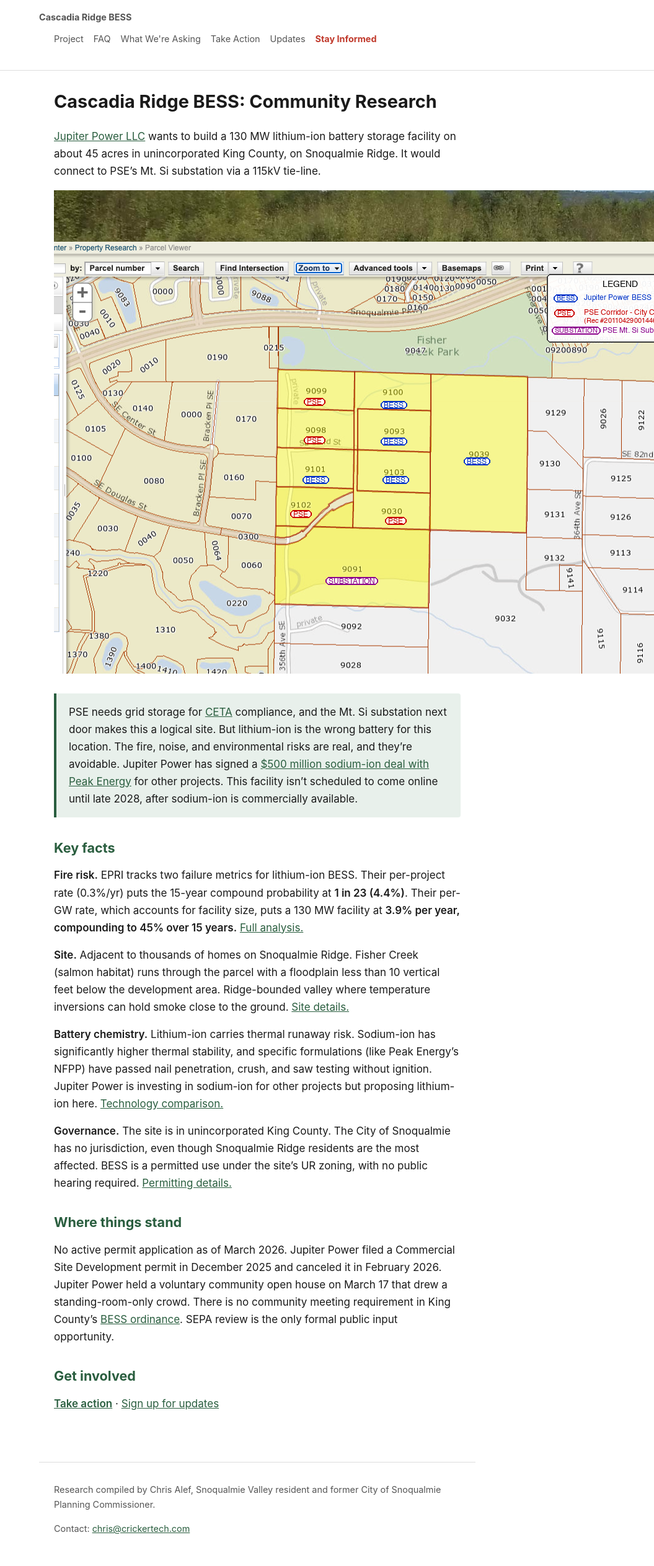
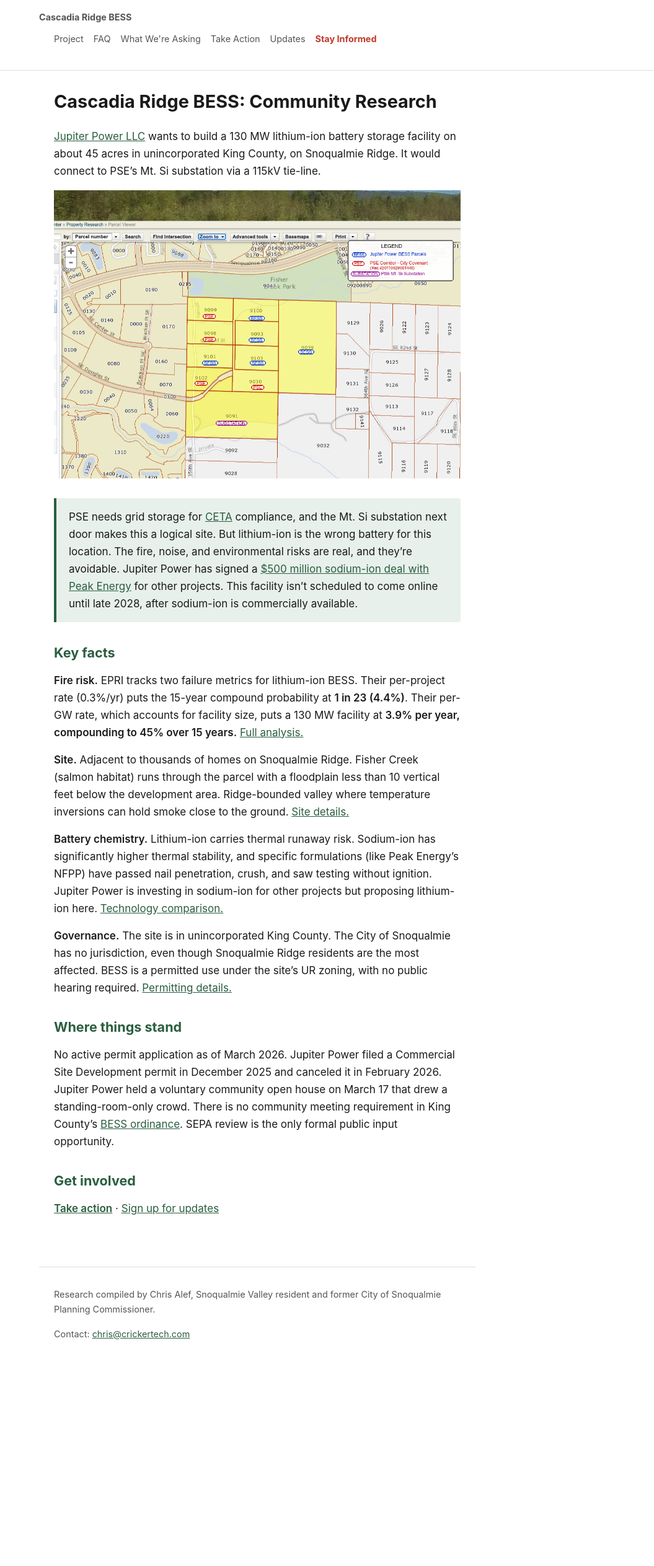
Before and after one commit to calef/cascadia-ridge-bess, a Jekyll site: the page built from index.md, in a window 1280 px wide. Shown: the whole page at 62% size, without its empty margins (225-1280 px from the left). Built offline with Jekyll 4.4.1, drawn with Linux system fonts in a browser that asks for light colours; after the commit the page ends 2212 px from its top, so only the background shows below that.

Commit message:
Deploy site 2026-03-26-094229

```diff
--- a/assets/css/style.css
+++ b/assets/css/style.css
@@ -123,6 +123,8 @@ li { margin-bottom: 0.35rem; }
 
 a { color: var(--accent); }
 
+img { max-width: 100%; height: auto; }
+
 strong { font-weight: 600; }
 
 /* Tables */
```
